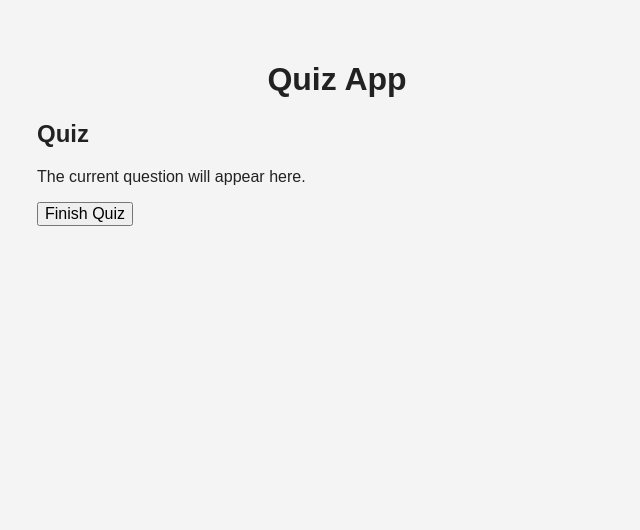
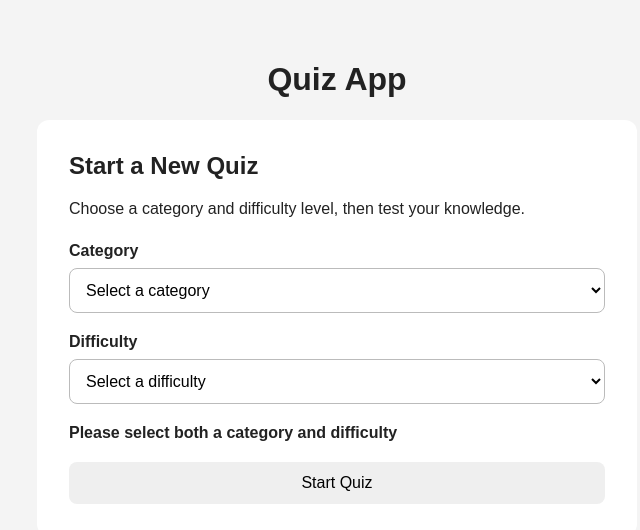
Before and after one commit to iangelicsx23/quiz-app, a React (Vite) app: page / in a window 1280 px wide. Both pictures are taken after a click on the button "Start Quiz". Shown: the top 530 px of the page, without its empty margins (303-943 px from the left). Built offline with nearby package versions, Linux system fonts and the light colour scheme.

Commit message:
feat(TASK-11): validate quiz settings before start

```diff
--- a/src/components/HomeScreen.jsx
+++ b/src/components/HomeScreen.jsx
@@ -3,6 +3,7 @@
 function HomeScreen({ onStartQuiz }) {
   const [selectedCategory, setSelectedCategory] = useState("");
   const [selectedDifficulty, setSelectedDifficulty] = useState("");
+  const [errorMessage, setErrorMessage] = useState("");
 
   return (
     <section className="home-screen">
@@ -16,6 +17,13 @@
         className="quiz-settings"
         onSubmit={(event) => {
           event.preventDefault();
+
+          if (!selectedCategory || !selectedDifficulty) {
+            setErrorMessage("Please select both a category and difficulty");
+            return;
+          }
+
+          setErrorMessage("");
           onStartQuiz();
         }}
       >
@@ -61,6 +69,12 @@
           </select>
         </div>
 
+        {errorMessage && (
+          <p className="error-message">
+            {errorMessage}
+          </p>
+        )}
+
         <button type="submit">
           Start Quiz
         </button>
--- a/src/index.css
+++ b/src/index.css
@@ -69,3 +69,8 @@
   border: none;
   border-radius: 8px;
 }
+
+.error-message {
+  margin: 0;
+  font-weight: bold;
+}
```
Also changed, not shown: 1 other file (tests, documents, lock files or other folders).
